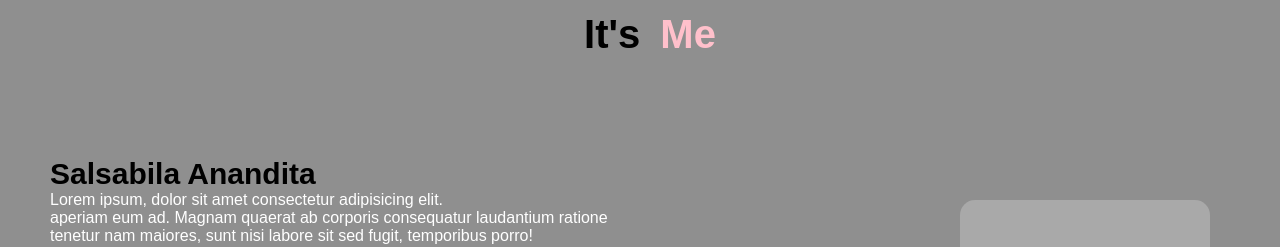
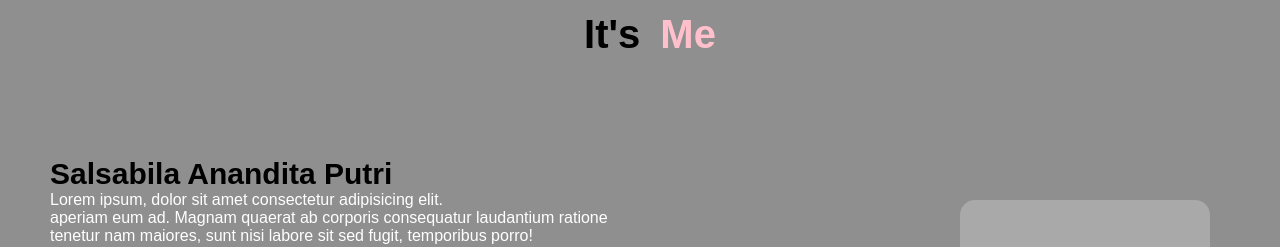
Before and after one commit to salsabilaananditaputri/salsabilaananditaputri, a plain HTML site: page index.html in a window 1280 px wide. Shown: the top 247 px of the page. Drawn offline with Linux system fonts and the light colour scheme.

Commit message:
change name

```diff
--- a/index.html
+++ b/index.html
@@ -18,7 +18,7 @@
     <main>
         <article>
             <div class="awal">
-                <h1>Salsabila Anandita</h1>
+                <h1>Salsabila Anandita Putri</h1>
                 <p>Lorem ipsum, dolor sit amet consectetur adipisicing elit.<br> aperiam eum ad. Magnam quaerat ab
                     corporis consequatur laudantium ratione<br>tenetur nam maiores, sunt nisi labore sit sed fugit,
                     temporibus porro!</p>
```
